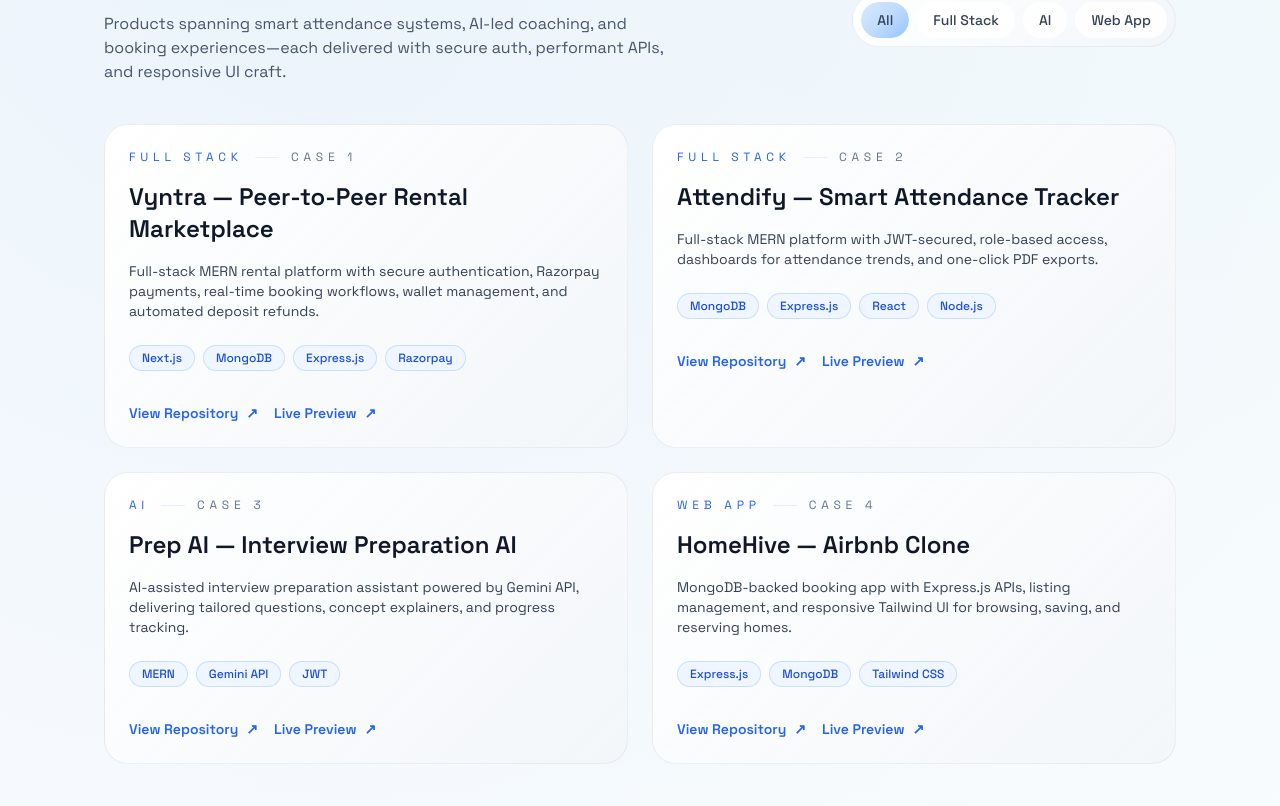
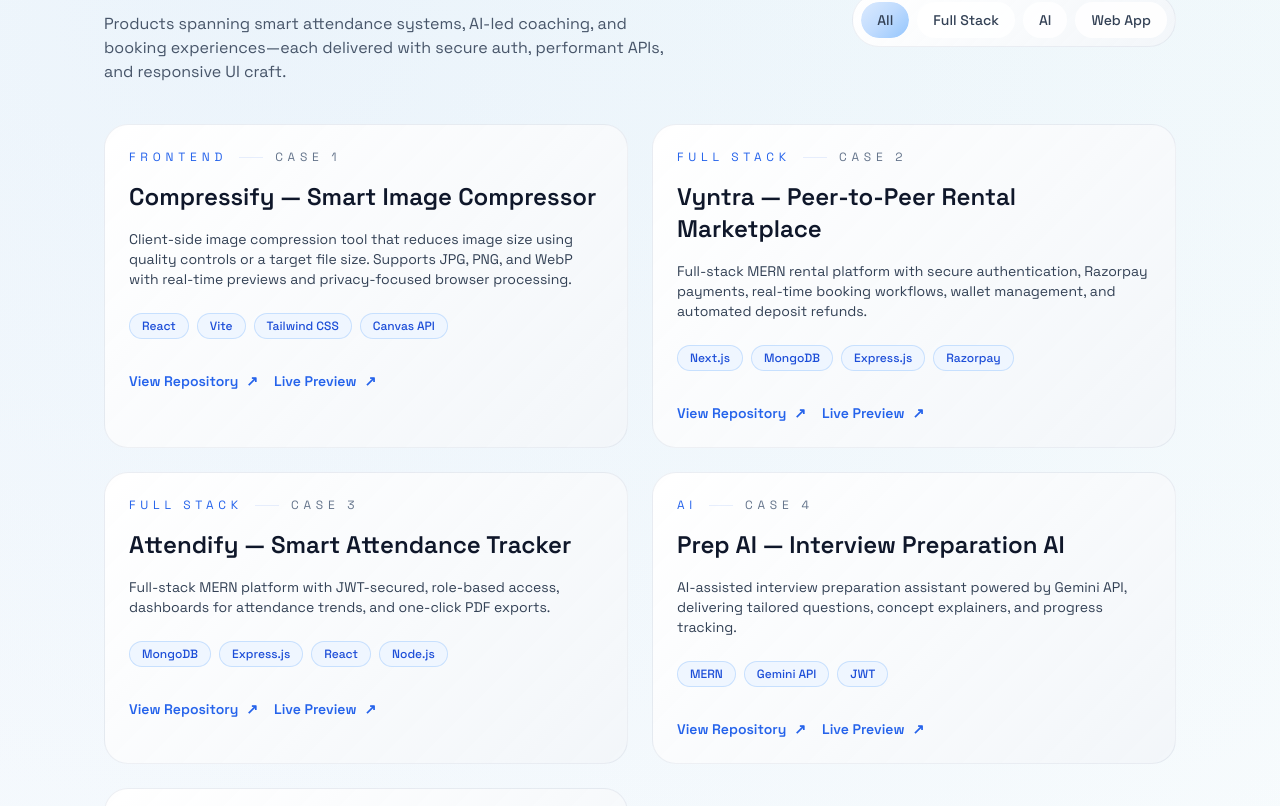
Before and after one commit to Rahul-Kumar-code/Portfolio, a React (Vite) app: page / in a window 1280 px wide. Shown: the part 988-1794 px from the top of the page. Built offline with nearby package versions, Linux system fonts and the light colour scheme.

Commit message:
Added new project : compressify

```diff
--- a/src/data/projects.js
+++ b/src/data/projects.js
@@ -1,7 +1,17 @@
 export const projectCategories = ['All', 'Full Stack', 'AI', 'Web App']
 
 export const projects = [
-  {
+ {
+  id: 'Compressify',
+  title: 'Compressify — Smart Image Compressor',
+  description:
+    'Client-side image compression tool that reduces image size using quality controls or a target file size. Supports JPG, PNG, and WebP with real-time previews and privacy-focused browser processing.',
+  tech: ['React', 'Vite', 'Tailwind CSS', 'Canvas API'],
+  category: 'Frontend',
+  link: 'https://github.com/Rahul-Kumar-code/compressify',
+  live: 'https://compressify-weld.vercel.app/'
+},
+ {
 id: 'Vyntra',
 title: 'Vyntra — Peer-to-Peer Rental Marketplace',
 description:
```
